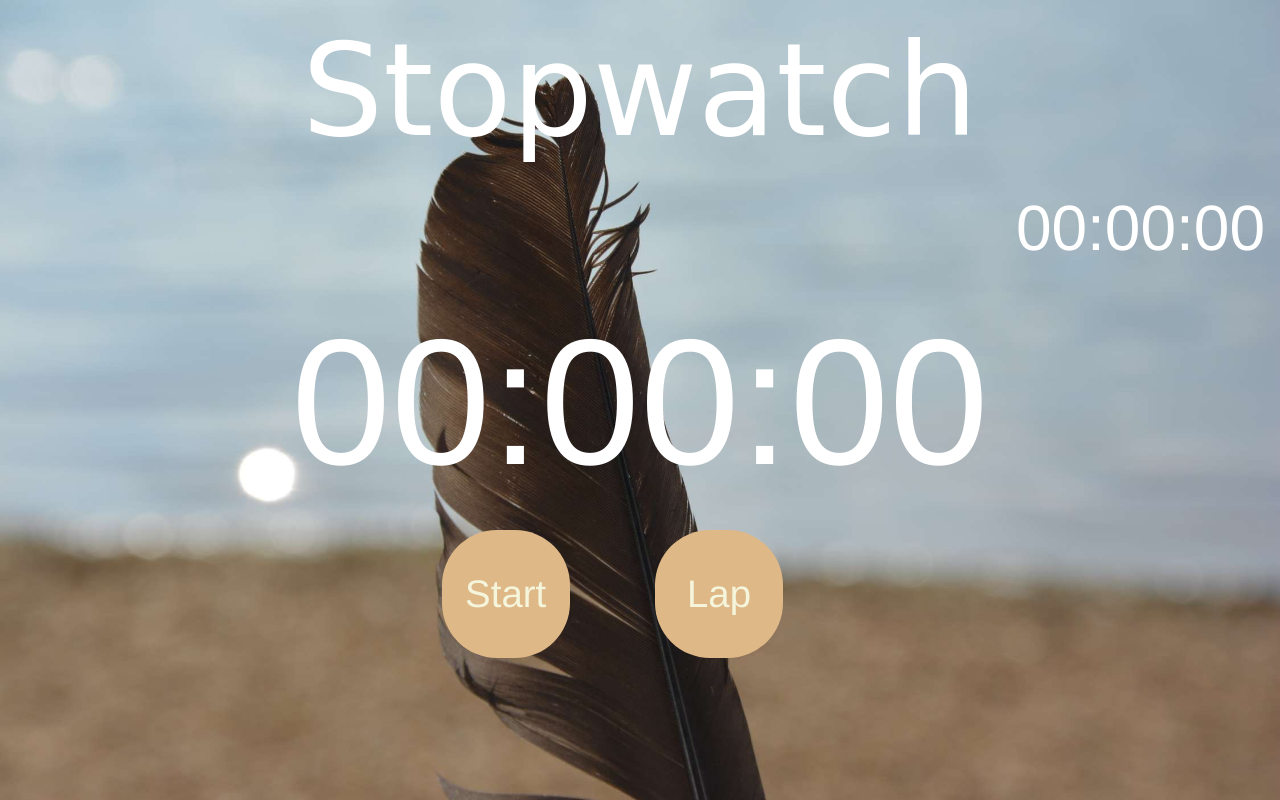
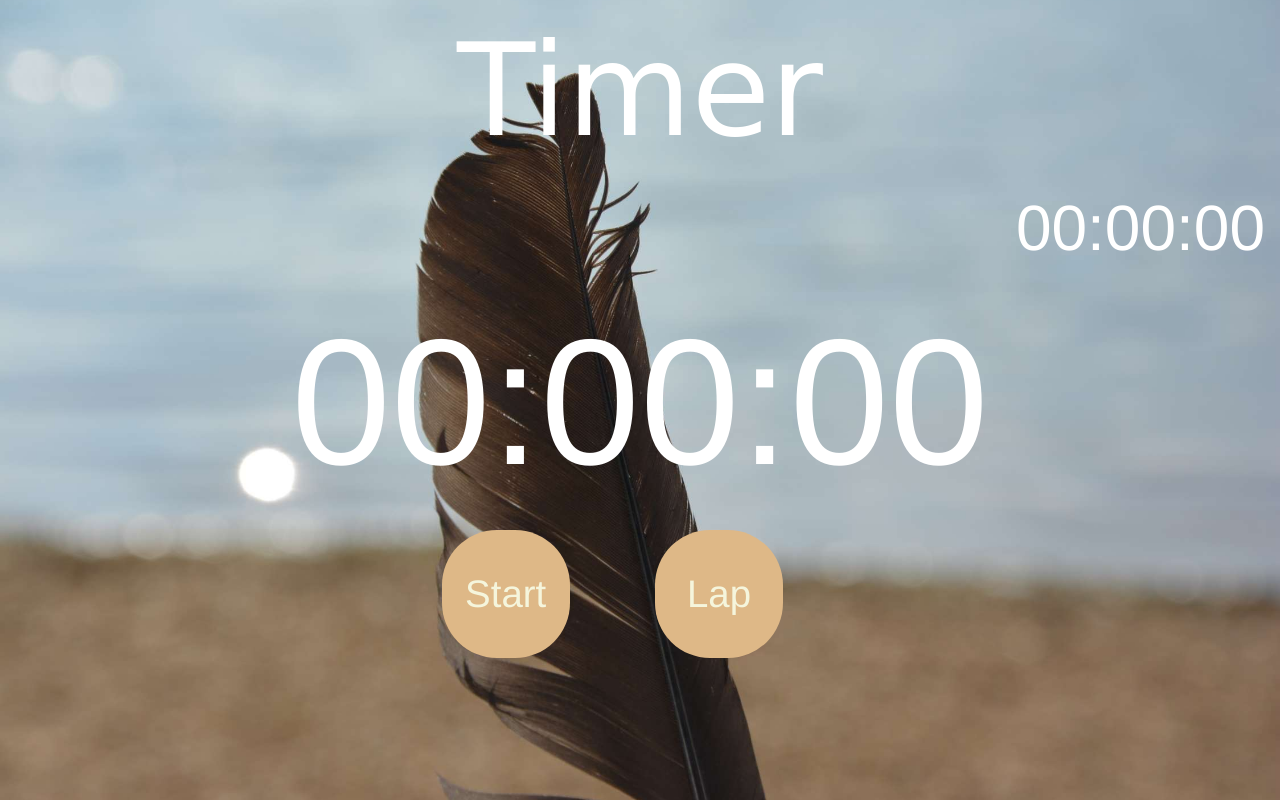
Before and after one commit to OwenHW1399/Online-Stop-Watch-App, a plain HTML site: page index.html in a window 1280 px wide. Drawn offline with nearby package versions, Linux system fonts and the light colour scheme.

Commit message:
Add files via upload

```diff
--- a/index.html
+++ b/index.html
@@ -6,7 +6,7 @@
     <meta http-equiv="X-UA-Compatible" content="IE=edge">
     <meta name="viewport" content="width=device-width, initial-scale=1">
     <!-- The above 3 meta tags must come,any other head content must come after these tags -->
-    <title>Stopwatch App</title>
+    <title>Online Timer App</title>
 
     <!-- Bootstrap -->
     <!-- <link rel="stylesheet" href="https://maxcdn.bootstrapcdn.com/bootstrap/3.3.4/css/bootstrap.min.css">-->
@@ -18,7 +18,7 @@
   <body>
       <div class="container-fluid">
         <!-- https://www.youtube.com/watch?v=vhg2nYgY2fM -->
-          <div id="header">Stopwatch</div>
+          <div id="header">Timer</div>
 
       <!--Time Presentation-->
       <div id="lap"><span id="lapMin">00</span>:<span id="lapsecond">00</span>:<span id="lapcentisecond">00</span></div>
@@ -52,6 +52,7 @@
 
         <!--Laps-->
         <div id="laps"></div>
+        <!-- in css we decorate it #laps as overflow-y:scroll, so that the panel can be scrolled -->
 
     </div>
     <!-- jQuery (necessary for Bootstrap's JavaScript plugins) -->
```
